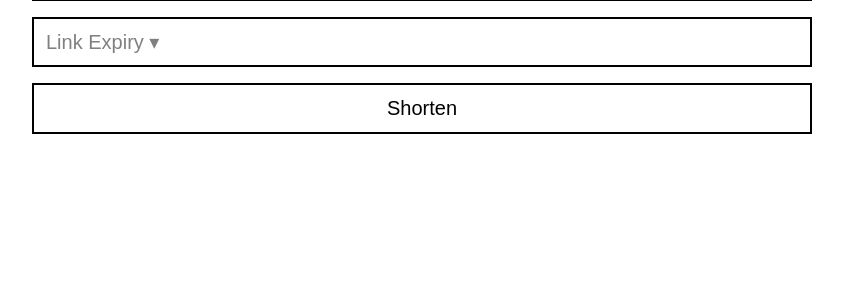
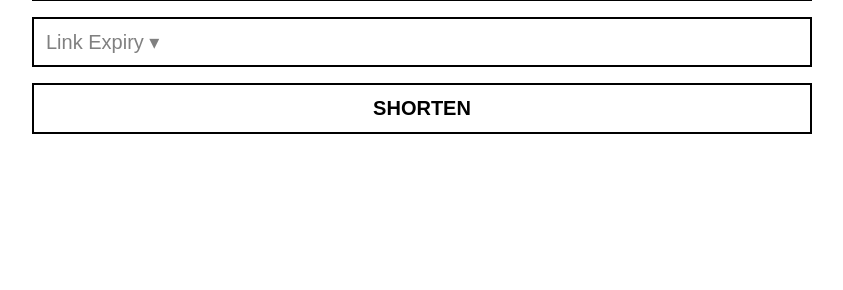
Before and after one commit to IRHM/sbondLinks, a PHP site: page / in a window 1280 px wide. Shown: the part 273-563 px from the top of the page, without its empty margins (218-1061 px from the left). Run offline with PHP 8.4, Linux system fonts and the light colour scheme.

Commit message:
Add boxShadow to submit button
and make text uppercase & bold

```diff
--- a/sbondLinks/css/main.css
+++ b/sbondLinks/css/main.css
@@ -70,9 +70,10 @@ button {
   grid-area: submitButton;
   background-color: transparent;
   color: black;
+  border-left: 2px solid black;
+  font-weight: bold;
+  transition: all 300ms ease-in-out !important;
   cursor: pointer;
-  border-left: 2px solid black;
-  transition: all 0.3s;
 }
 
 button:hover {
@@ -115,7 +116,7 @@ select:valid {
 /*---- Effects ----*/
 
 .boxShadow {
-  transition: box-shadow 0.15s ease;
+  transition: box-shadow 250ms ease-in-out;
 }
 
 .boxShadow:hover {
--- a/sbondLinks/index.php
+++ b/sbondLinks/index.php
@@ -78,8 +78,8 @@ if (isset($_GET["k"]) && $link_key = $_GET["k"]) {
               <option value="Never">Never</option>
             </select>
 
-            <button id="shortenBtn">
-              Shorten
+            <button id="shortenBtn" class="boxShadow">
+              SHORTEN
             </button>
           </div>
         </div>
```
